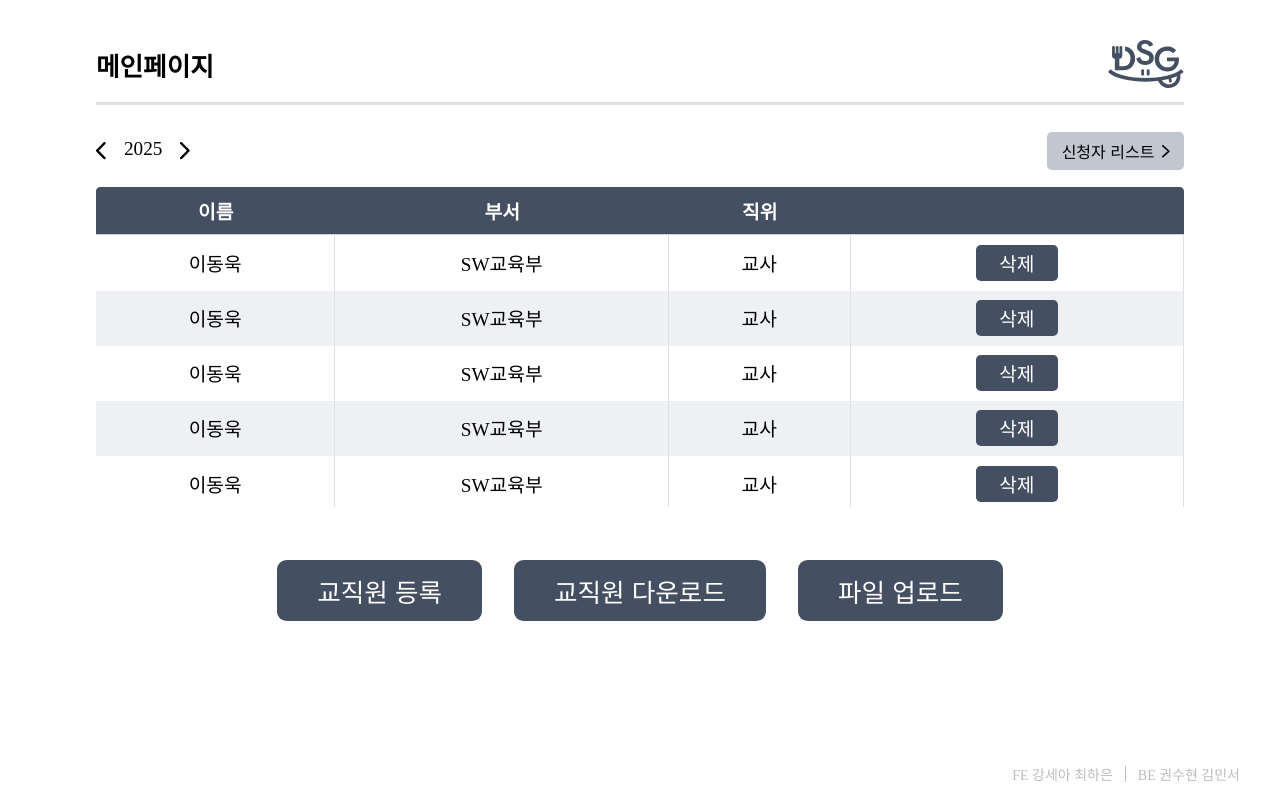
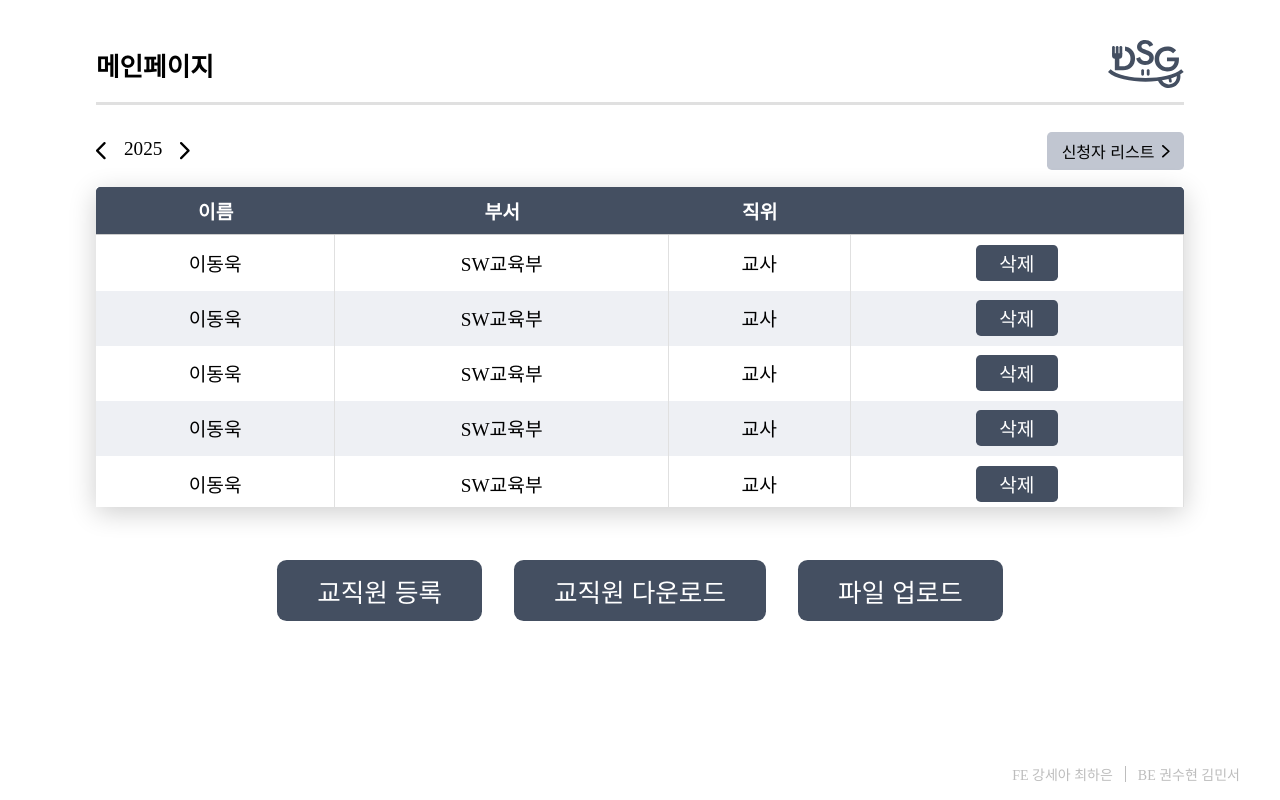
Before and after one commit to 2026DSG/DSG_Frontend, a React (Vite) app: page /get/teacher in a window 1280 px wide. Built offline with nearby package versions, Linux system fonts and the light colour scheme.

Commit message:
feat(teacher): 교직원 미등록 상태 처리 및 테이블 UI 개선
- 교직원이 등록되지 않았을 경우 메시지 표시 추가
- 테이블에 box-shadow 스타일 적용
- UI 가독성 개선

```diff
--- a/src/pages/admin/TeacherListPage.tsx
+++ b/src/pages/admin/TeacherListPage.tsx
@@ -7,6 +7,14 @@ import Footer from "../../components/Footer";
 
 const TeacherListPage = () => {
   const navigate = useNavigate();
+
+  const teachers = [
+    { name: "이동욱", department: "SW교육부", position: "교사" },
+    { name: "이동욱", department: "SW교육부", position: "교사" },
+    { name: "이동욱", department: "SW교육부", position: "교사" },
+    { name: "이동욱", department: "SW교육부", position: "교사" },
+    { name: "이동욱", department: "SW교육부", position: "교사" },
+  ];
 
   return (
     <Body>
@@ -36,68 +44,22 @@ const TeacherListPage = () => {
             </Thead>
 
             <Tbody>
-              <Tr>
-                <Td>이동욱</Td>
-                <Td>SW교육부</Td>
-                <Td>교사</Td>
-                <Td>
-                  <button>삭제</button>
-                </Td>
-              </Tr>
-
-              <Tr>
-                <Td>이동욱</Td>
-                <Td>SW교육부</Td>
-                <Td>교사</Td>
-                <Td>
-                  <button>삭제</button>
-                </Td>
-              </Tr>
-
-              <Tr>
-                <Td>이동욱</Td>
-                <Td>SW교육부</Td>
-                <Td>교사</Td>
-                <Td>
-                  <button>삭제</button>
-                </Td>
-              </Tr>
-
-              <Tr>
-                <Td>이동욱</Td>
-                <Td>SW교육부</Td>
-                <Td>교사</Td>
-                <Td>
-                  <button>삭제</button>
-                </Td>
-              </Tr>
-
-              <Tr>
-                <Td>이동욱</Td>
-                <Td>SW교육부</Td>
-                <Td>교사</Td>
-                <Td>
-                  <button>삭제</button>
-                </Td>
-              </Tr>
-
-              <Tr>
-                <Td>이동욱</Td>
-                <Td>SW교육부</Td>
-                <Td>교사</Td>
-                <Td>
-                  <button>삭제</button>
-                </Td>
-              </Tr>
-
-              <Tr>
-                <Td>이동욱</Td>
-                <Td>SW교육부</Td>
-                <Td>교사</Td>
-                <Td>
-                  <button>삭제</button>
-                </Td>
-              </Tr>
+              {teachers.length === 0 ? (
+                <Tr>
+                  <EmptyTd colSpan={4}>교직원이 존재하지 않습니다.</EmptyTd>
+                </Tr>
+              ) : (
+                teachers.map((teacher, index) => (
+                  <Tr key={index}>
+                    <Td>{teacher.name}</Td>
+                    <Td>{teacher.department}</Td>
+                    <Td>{teacher.position}</Td>
+                    <Td>
+                      <button>삭제</button>
+                    </Td>
+                  </Tr>
+                ))
+              )}
             </Tbody>
           </Table>
         </TableWrapper>
@@ -113,6 +75,14 @@ const TeacherListPage = () => {
     </Body>
   );
 };
+
+const EmptyTd = styled.td`
+  padding: 150px 0;
+  font-size: 24px;
+  text-align: center;
+  color: #888;
+  background-color: white;
+`;
 
 const Body = styled.div`
   width: 100vw;
@@ -166,14 +136,13 @@ const TableWrapper = styled.div`
   margin-top: 21px;
   max-height: 400px;
   overflow-y: auto;
+  box-shadow: 0 8px 32px rgba(0, 0, 6, 0.2);
 `;
 
 const Table = styled.table`
   width: 100%;
-  //border-collapse: collapse;
   border-collapse: separate;
   border-spacing: 0;
-  //border-radius: 6px;
 `;
 
 const Thead = styled.thead`
@@ -211,9 +180,6 @@ const Th = styled.th`
   position: sticky; // 스크롤 시 고정
   top: 0; // 최상단 고정
   z-index: 10;
-
-  //position: sticky;
-  //top: 0;
 `;
 
 const Td = styled.td`
```
